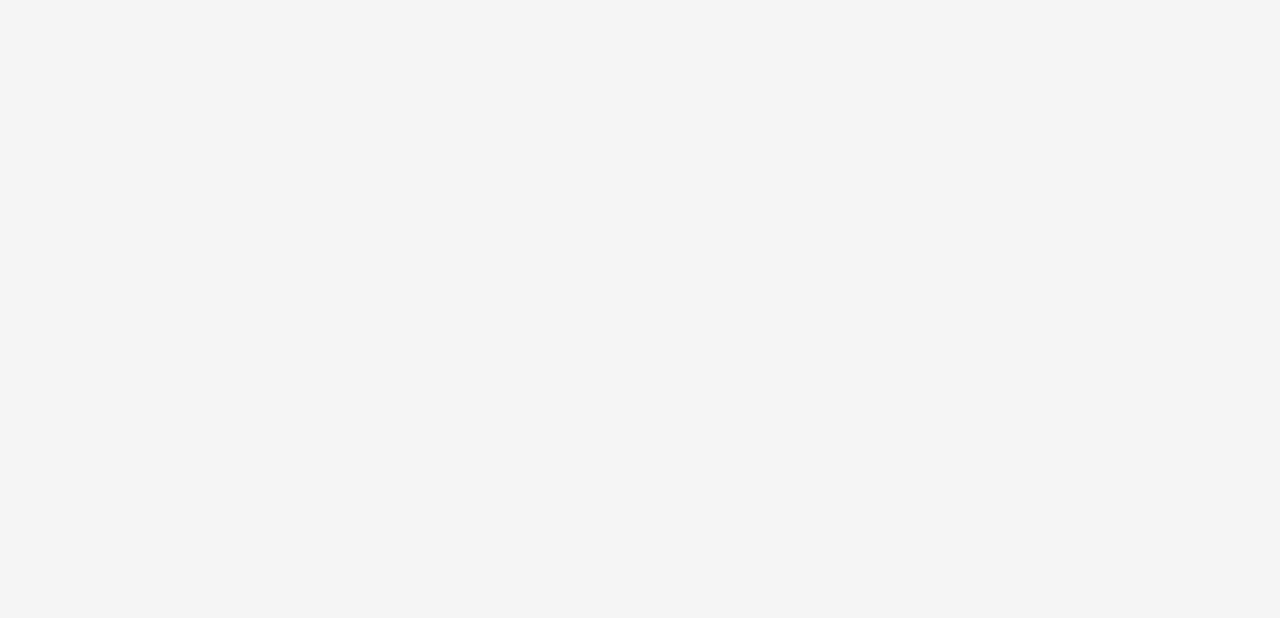
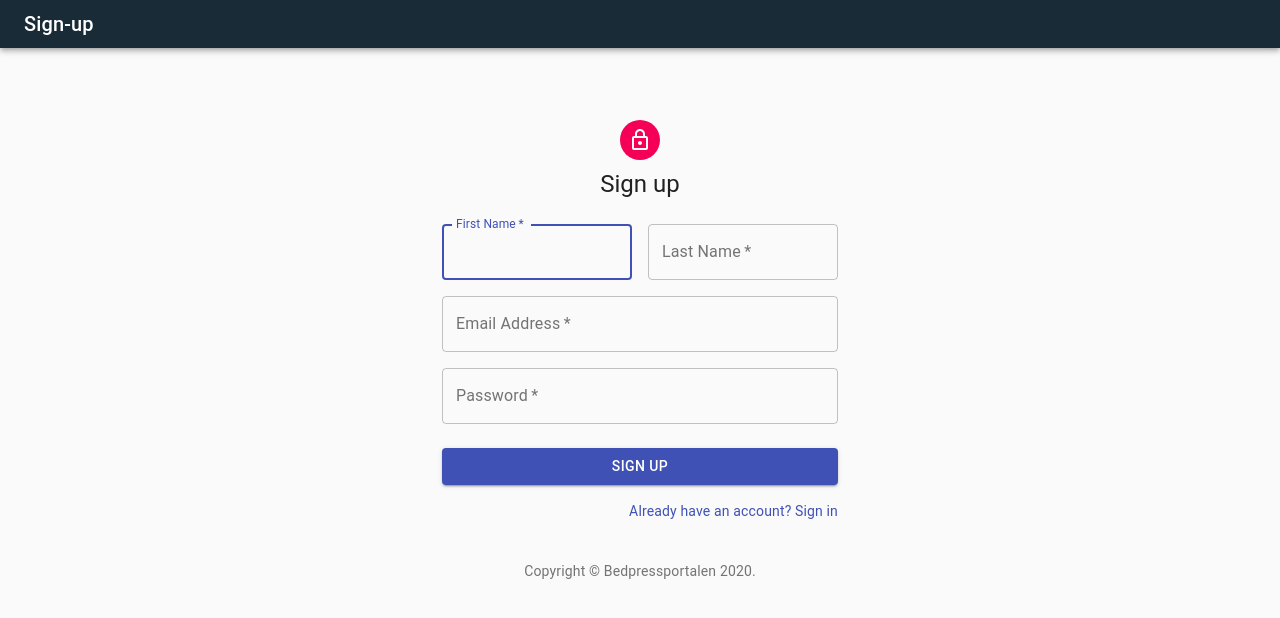
Before and after one commit to EirinS/DAT251-company-presentations-frontend, a React (Create React App) app: page /registration in a window 1280 px wide. Shown: the top 618 px of the page. Built offline with nearby package versions, Linux system fonts and the light colour scheme.

Commit message:
commit for switching pc, backend not on dekstop

```diff
--- a/src/App.js
+++ b/src/App.js
@@ -1,12 +1,8 @@
 import React from "react";
-import {
-  BrowserRouter as Router,
-  Switch,
-  Route,
-  Link
-} from "react-router-dom";
-import Login from './Pages/Login'
+import { BrowserRouter as Router, Switch, Route, Link } from "react-router-dom";
+import Login from "./Pages/Login";
 import Dashboard from "./Pages/Dashboard";
+import Registration from "./Pages/Registration";
 
 export default function Routing() {
   return (
@@ -14,8 +10,9 @@ export default function Routing() {
       <div>
         {}
         <Switch>
-          <Route path="/Login" exact component={Login}/>
-          <Route path="/Dashboard" exact component={Dashboard}/>
+          <Route path="/" exact component={Login} />
+          <Route path="/registration" exact component={Registration} />
+          <Route path="/Dashboard" exact component={Dashboard} />
         </Switch>
       </div>
     </Router>
--- a/src/Components/CardsComponent.jsx
+++ b/src/Components/CardsComponent.jsx
@@ -1,4 +1,4 @@
-import React from 'react';
+import React, {useState, useEffect} from 'react';
 import { CardHeader, Card, Grid } from "@material-ui/core";
 import { makeStyles } from '@material-ui/core/styles';
 import render from "react-dom";
@@ -35,94 +35,36 @@ const useStyles = makeStyles({
 export default function CardComponent() {
   const classes = useStyles();
 
-  let bedpressJSONObject = {
-    bedpress: {
-      "0": {
-        bedriftsnavn: "Politiet",
-        dato: "24.12.12",
-        info: "Lorem ipsum dolor sit amet, consectetur adipiscing elit. Duis lobortis mi dui, non hendrerit lacus ullamcorper vel. Mauris porttitor augue."
-      },
-      "1": {
-        bedriftsnavn: "Bekk",
-        dato: "14.05.22",
-        info: "Lorem ipsum dolor sit amet, consectetur adipiscing elit. Duis lobortis mi dui, non hendrerit lacus ullamcorper vel. Mauris porttitor augue."
-      },
-      "2": {
-        bedriftsnavn: "TV2",
-        dato: "15.2.12",
-        info: "Lorem ipsum dolor sit amet, consectetur adipiscing elit. Duis lobortis mi dui, non hendrerit lacus ullamcorper vel. Mauris porttitor augue."
-      },
-      "4": {
-        bedriftsnavn: "Computas",
-        dato: "24.12.12",
-        info: "Lorem ipsum dolor sit amet, consectetur adipiscing elit. Duis lobortis mi dui, non hendrerit lacus ullamcorper vel. Mauris porttitor augue."
-      },
-      "5": {
-        bedriftsnavn: "HVL",
-        dato: "14.05.22",
-        info: "Lorem ipsum dolor sit amet, consectetur adipiscing elit. Duis lobortis mi dui, non hendrerit lacus ullamcorper vel. Mauris porttitor augue."
-      },
-      "6": {
-        bedriftsnavn: "UIB",
-        dato: "15.2.12",
-        info: "Lorem ipsum dolor sit amet, consectetur adipiscing elit. Duis lobortis mi dui, non hendrerit lacus ullamcorper vel. Mauris porttitor augue."
-      },
-      "7": {
-        bedriftsnavn: "Sopra Steria",
-        dato: "24.12.12",
-        info: "Lorem ipsum dolor sit amet, consectetur adipiscing elit. Duis lobortis mi dui, non hendrerit lacus ullamcorper vel. Mauris porttitor augue."
-      },
-      "8": {
-        bedriftsnavn: "McDonalds",
-        dato: "14.05.22",
-        info: "Lorem ipsum dolor sit amet, consectetur adipiscing elit. Duis lobortis mi dui, non hendrerit lacus ullamcorper vel. Mauris porttitor augue."
-      },
-      "9": {
-        bedriftsnavn: "Norwegian",
-        dato: "15.2.12",
-        info: "Lorem ipsum dolor sit amet, consectetur adipiscing elit. Duis lobortis mi dui, non hendrerit lacus ullamcorper vel. Mauris porttitor augue."
-      },
-      "10": {
-        bedriftsnavn: "Google",
-        dato: "24.12.12",
-        info: "Lorem ipsum dolor sit amet, consectetur adipiscing elit. Duis lobortis mi dui, non hendrerit lacus ullamcorper vel. Mauris porttitor augue."
-      },
-      "11": {
-        bedriftsnavn: "Microsoft",
-        dato: "14.05.22",
-        info: "Lorem ipsum dolor sit amet, consectetur adipiscing elit. Duis lobortis mi dui, non hendrerit lacus ullamcorper vel. Mauris porttitor augue."
-      },
-      "12": {
-        bedriftsnavn: "Apple",
-        dato: "15.2.12",
-        info: "Lorem ipsum dolor sit amet, consectetur adipiscing elit. Duis lobortis mi dui, non hendrerit lacus ullamcorper vel. Mauris porttitor augue."
-      }
-    }
-  };
+  const [presentations, setPresentations] = useState({});
+
+  useEffect(() => {
+    const fetchPresentations = async () => {
+      fetch("/allPresentations").then(response => response.json()).then(fetchedPresentations => setPresentations(fetchedPresentations)).catch(error => console.log(error));
+    }; });
 
   let cardList = [];
-  Object.keys(bedpressJSONObject.bedpress).forEach(index => {
-    let card = bedpressJSONObject.bedpress[index];
+  Object.keys(presentations).forEach(index => {
+    let card = presentations[index];
     cardList.push(
       <Card className={classes.cardd}>
        <Typography className={classes.title} color="textSecondary" align="left" gutterBottom>
-        {card.dato}
+        {card.dateOfPresentation}
        </Typography>
        <Typography variant="h5" component="h2">
-          {card.bedriftsnavn}
+          {card.companyPresenting.companyName}
         </Typography>
        <Typography className={classes.pos} color="textSecondary">
-          {card.info}
+          {card.description}
         </Typography>
        <FormDialog prop={card}/>
       </Card>
     );
   });
-{
+
    return (
    <div className={classes.card_list}>
      {cardList}
      </div>
      );
-    }
+
 }
--- a/src/Pages/Login.jsx
+++ b/src/Pages/Login.jsx
@@ -43,13 +43,25 @@ const useStyles = makeStyles(theme => ({
   }
 }));
 
+function Copyright() {
+  return (
+    <Typography variant="body2" color="textSecondary" align="center">
+      {"Copyright © "}
+      <Link color="inherit" href="https://material-ui.com/">
+        Bedpressportalen
+      </Link>{" "}
+      {new Date().getFullYear()}
+      {"."}
+    </Typography>
+  );
+}
+
 export default function Login() {
   const classes = useStyles();
   return (
     <div className={classes.root}>
       <AppBar position="static" style={{ backgroundColor: "#182b36" }}>
         <Toolbar variant="dense">
-          <DropdownMenu />
           <Typography variant="h6" color="inherit">
             Sign-in
           </Typography>
@@ -105,7 +117,7 @@ export default function Login() {
 
             <Grid container>
               <Grid item>
-                <Link href="#" variant="body2">
+                <Link href="/registration" variant="body2">
                   {"Don't have an account? Sign Up"}
                 </Link>
               </Grid>
@@ -114,6 +126,7 @@ export default function Login() {
         </div>
         <Box mt={8}></Box>
       </Container>
+      <Copyright/>
     </div>
   );
 }
--- /dev/null
+++ b/src/Pages/Registration.jsx
@@ -0,0 +1,145 @@
+import React from "react";
+import Avatar from "@material-ui/core/Avatar";
+import Button from "@material-ui/core/Button";
+import CssBaseline from "@material-ui/core/CssBaseline";
+import TextField from "@material-ui/core/TextField";
+import FormControlLabel from "@material-ui/core/FormControlLabel";
+import Checkbox from "@material-ui/core/Checkbox";
+import Link from "@material-ui/core/Link";
+import Grid from "@material-ui/core/Grid";
+import Box from "@material-ui/core/Box";
+import AppBar from "@material-ui/core/AppBar";
+import Toolbar from "@material-ui/core/Toolbar";
+import LockOutlinedIcon from "@material-ui/icons/LockOutlined";
+import Typography from "@material-ui/core/Typography";
+import { makeStyles } from "@material-ui/core/styles";
+import Container from "@material-ui/core/Container";
+
+function Copyright() {
+  return (
+    <Typography variant="body2" color="textSecondary" align="center">
+      {"Copyright © "}
+      <Link color="inherit" href="https://material-ui.com/">
+        Bedpressportalen
+      </Link>{" "}
+      {new Date().getFullYear()}
+      {"."}
+    </Typography>
+  );
+}
+
+const useStyles = makeStyles(theme => ({
+  paper: {
+    marginTop: theme.spacing(8),
+    display: "flex",
+    flexDirection: "column",
+    alignItems: "center"
+  },
+  avatar: {
+    margin: theme.spacing(1),
+    backgroundColor: theme.palette.secondary.main
+  },
+  form: {
+    width: "100%", // Fix IE 11 issue.
+    marginTop: theme.spacing(3)
+  },
+  submit: {
+    margin: theme.spacing(3, 0, 2)
+  }
+}));
+
+export default function Registration() {
+  const classes = useStyles();
+
+  return (
+    <div>
+      <AppBar position="static" style={{ backgroundColor: "#182b36" }}>
+        <Toolbar variant="dense">
+          <Typography variant="h6" color="inherit">
+            Sign-up
+          </Typography>
+        </Toolbar>
+      </AppBar>
+      <Container component="main" maxWidth="xs">
+        <CssBaseline />
+        <div className={classes.paper}>
+          <Avatar className={classes.avatar}>
+            <LockOutlinedIcon />
+          </Avatar>
+          <Typography component="h1" variant="h5">
+            Sign up
+          </Typography>
+          <form className={classes.form} noValidate>
+            <Grid container spacing={2}>
+              <Grid item xs={12} sm={6}>
+                <TextField
+                  autoComplete="fname"
+                  name="firstName"
+                  variant="outlined"
+                  required
+                  fullWidth
+                  id="firstName"
+                  label="First Name"
+                  autoFocus
+                />
+              </Grid>
+              <Grid item xs={12} sm={6}>
+                <TextField
+                  variant="outlined"
+                  required
+                  fullWidth
+                  id="lastName"
+                  label="Last Name"
+                  name="lastName"
+                  autoComplete="lname"
+                />
+              </Grid>
+              <Grid item xs={12}>
+                <TextField
+                  variant="outlined"
+                  required
+                  fullWidth
+                  id="email"
+                  label="Email Address"
+                  name="email"
+                  autoComplete="email"
+                />
+              </Grid>
+              <Grid item xs={12}>
+                <TextField
+                  variant="outlined"
+                  required
+                  fullWidth
+                  name="password"
+                  label="Password"
+                  type="password"
+                  id="password"
+                  autoComplete="current-password"
+                />
+              </Grid>
+            </Grid>
+            <Button
+              type="submit"
+              fullWidth
+              variant="contained"
+              color="primary"
+              className={classes.submit}
+            >
+              Sign Up
+            </Button>
+            <Grid container justify="flex-end">
+              <Grid item>
+                <Link href="#" variant="body2">
+                  Already have an account? Sign in
+                </Link>
+              </Grid>
+            </Grid>
+          </form>
+        </div>
+        <Box mt={5}>
+          <Copyright />
+        </Box>
+      </Container>
+    </div>
+  );
+}
```
Also changed, not shown: src/Pages/EditPage.jsx (added, +35 -0 lines), src/Pages/SignedUP.jsx (added, +36 -0 lines), src/Components/CreateAndEditComponent.jsx (added).
